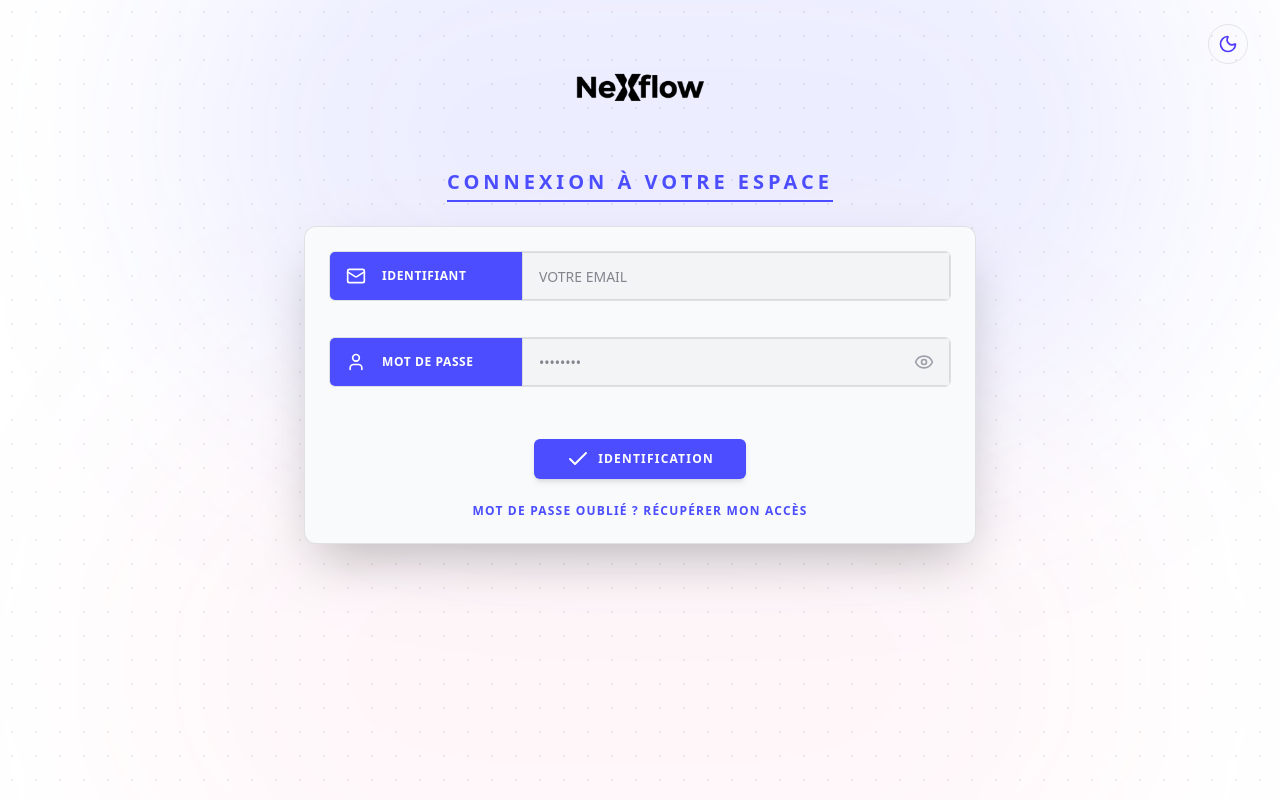
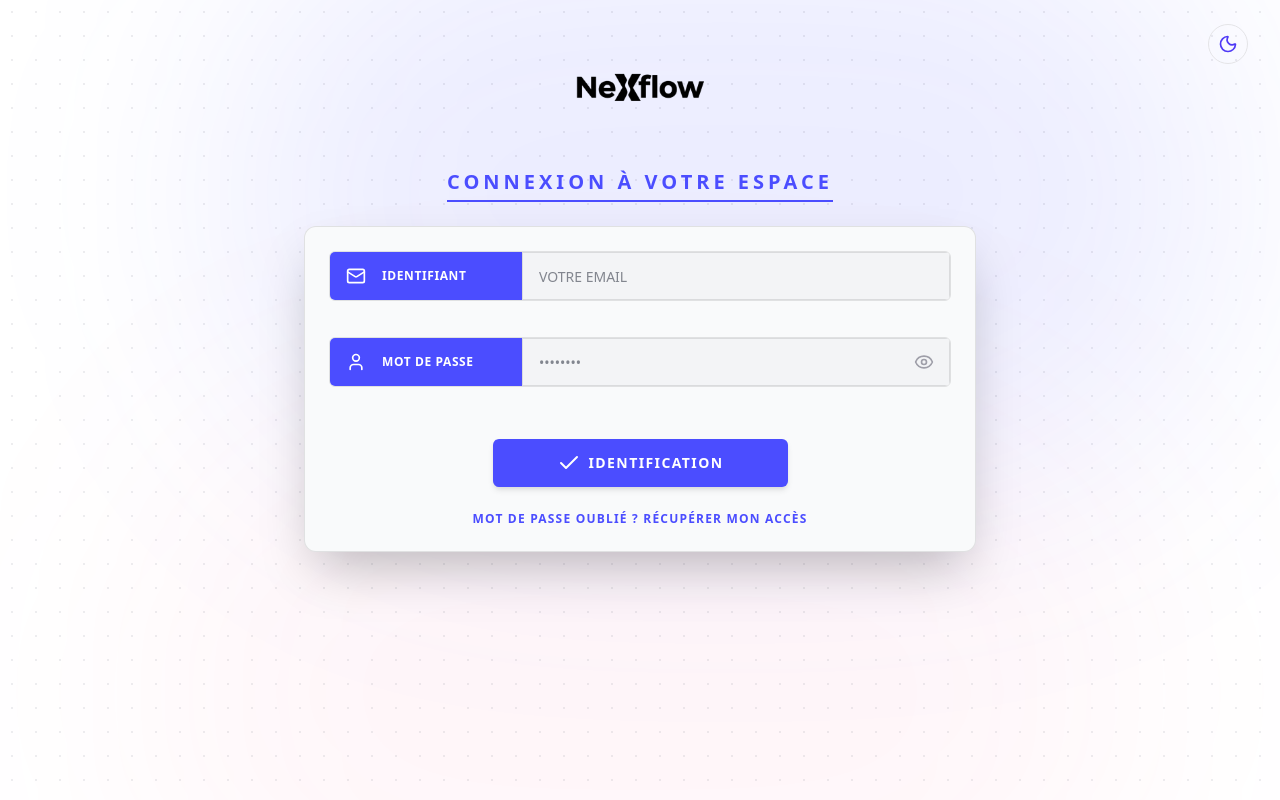
Before and after one commit to fatimaezzahramahouat/bpms-saas, a React app in the folder frontend/: page /login in a window 1280 px wide. Built offline with nearby package versions, Linux system fonts and the light colour scheme; the HTML template or start-up script is replaced by a standard one.

Commit message:
page price

```diff
--- a/frontend/src/styles/global.css
+++ b/frontend/src/styles/global.css
@@ -1,6 +1,6 @@
  @import "tailwindcss";
-@config "../../tailwind.config.js";
 
+/* Tailwind v4 - Theme variables defined in @theme below */
 
 @theme {
   --color-h1-blue: #4b4dff;
@@ -37,10 +37,22 @@
     --input-bg: rgba(255, 255, 255, 0.05);
   }
 
+  html {
+    scroll-behavior: smooth;
+  }
+
   body {
     background-color: var(--bg-main);
     color: var(--text-primary);
-    @apply font-sans min-h-screen transition-colors duration-300;
+    font-family: ui-sans-serif, system-ui, -apple-system, BlinkMacSystemFont, "Segoe UI", Roboto, "Helvetica Neue", Arial, sans-serif;
+    min-height: 100vh;
+    transition-property: color, background-color, border-color, text-decoration-color, fill, stroke;
+    transition-duration: 300ms;
+  }
+
+  /* Smooth scroll offset for fixed navbar */
+  #fonctionnalites{
+    scroll-margin-top: 80px;
   }
 
   /* Ensure text colors are responsive to dark mode by default when using variables */
@@ -52,40 +64,118 @@
   h6,
   p,
   span {
-    @apply transition-colors duration-300;
+    transition-property: color, background-color, border-color, text-decoration-color, fill, stroke;
+    transition-duration: 300ms;
   }
 }
 
 .bg-dots {
-  background-image: radial-gradient(var(--text-secondary) 1px, transparent 1px);
+  background-image: radial-gradient(circle, var(--text-secondary) 1px, transparent 1px);
   background-size: 24px 24px;
   opacity: 0.1;
 }
 
+@layer components {
   .gov-card {
     background-color: var(--card-bg);
     border-color: var(--border-color);
-  @apply shadow-2xl rounded-xl border relative z-10;
+    box-shadow: 0 25px 50px -12px rgba(0, 0, 0, 0.25);
+    border-radius: 0.75rem;
+    border-width: 1px;
+    position: relative;
+    z-index: 10;
   }
 
   .gov-label-box-compact {
-  @apply bg-h1-blue text-white font-bold px-4 flex items-center w-48 h-12 uppercase text-xs tracking-wider shrink-0;
+    background-color: var(--color-h1-blue);
+    color: white;
+    font-weight: 700;
+    padding-left: 1rem;
+    padding-right: 1rem;
+    display: flex;
+    align-items: center;
+    width: 12rem;
+    height: 3rem;
+    text-transform: uppercase;
+    font-size: 0.75rem;
+    letter-spacing: 0.05em;
+    flex-shrink: 0;
   }
 
   .gov-input-compact {
     background-color: var(--input-bg);
     border-color: var(--border-color);
     color: var(--text-primary);
-  @apply border h-12 px-4 w-full focus:bg-white/10 focus:border-h1-blue/50 outline-none text-sm transition-all;
+    border-width: 1px;
+    height: 3rem;
+    padding-left: 1rem;
+    padding-right: 1rem;
+    width: 100%;
+    outline: none;
+    font-size: 0.875rem;
+    transition-property: all;
+    transition-timing-function: cubic-bezier(0.4, 0, 0.2, 1);
+    transition-duration: 150ms;
+  }
+
+  .gov-input-compact:focus {
+    background-color: rgba(255, 255, 255, 0.1);
+    border-color: rgba(75, 77, 255, 0.5);
   }
 
   .gov-row-compact {
     border-color: var(--border-color);
-  @apply flex overflow-hidden rounded-md border mb-4;
+    display: flex;
+    overflow: hidden;
+    border-radius: 0.375rem;
+    border-width: 1px;
+    margin-bottom: 1rem;
   }
 
   .gov-button-compact {
-  @apply bg-h1-blue hover:bg-h1-blue/90 text-white font-bold py-2 px-8 rounded-md flex items-center gap-2 transition-all shadow-md active:scale-95 uppercase text-xs tracking-widest;
+    background-color: var(--color-h1-blue);
+    color: white;
+    font-weight: 700;
+    padding-top: 0.5rem;
+    padding-bottom: 0.5rem;
+    padding-left: 2rem;
+    padding-right: 2rem;
+    border-radius: 0.375rem;
+    display: flex;
+    align-items: center;
+    gap: 0.5rem;
+    transition-property: all;
+    transition-timing-function: cubic-bezier(0.4, 0, 0.2, 1);
+    transition-duration: 150ms;
+    box-shadow: 0 4px 6px -1px rgba(0, 0, 0, 0.1), 0 2px 4px -1px rgba(0, 0, 0, 0.06);
+    text-transform: uppercase;
+    font-size: 0.75rem;
+    letter-spacing: 0.1em;
+  }
+
+  .gov-button-compact:hover {
+    background-color: rgba(75, 77, 255, 0.9);
+  }
+
+  .gov-button-compact:active {
+    transform: scale(0.95);
+  }
+
+  .glass-header {
+    background-color: rgba(255, 255, 255, 0.8);
+    backdrop-filter: blur(12px);
+    -webkit-backdrop-filter: blur(12px);
+    border-bottom-width: 1px;
+    border-bottom-color: rgba(0, 0, 0, 0.05);
+    position: sticky;
+    top: 0;
+    z-index: 50;
+  }
+
+  .dark .glass-header {
+    background-color: rgba(0, 0, 0, 0.8);
+    border-bottom-color: rgba(255, 255, 255, 0.05);
+  }
 }
 
 @keyframes float-tl-br {
@@ -115,7 +205,3 @@
 .animate-float-tl-br {
   animation: float-tl-br 15s ease-in-out infinite;
 }
-
-.glass-header {
-  @apply bg-white/80 dark:bg-black/80 backdrop-blur-md border-b border-black/5 dark:border-white/5 sticky top-0 z-50;
-}
```
Lines whose indentation alone changed are shown as unchanged.
